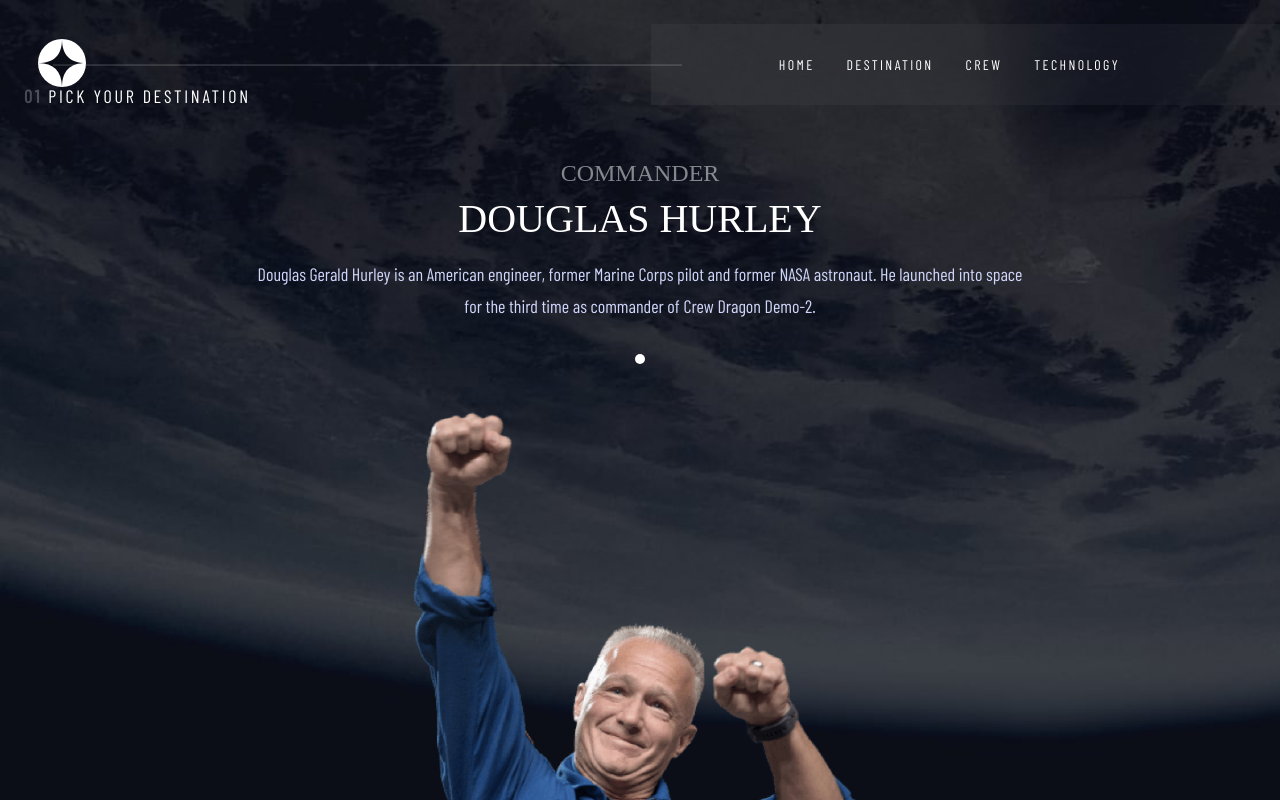
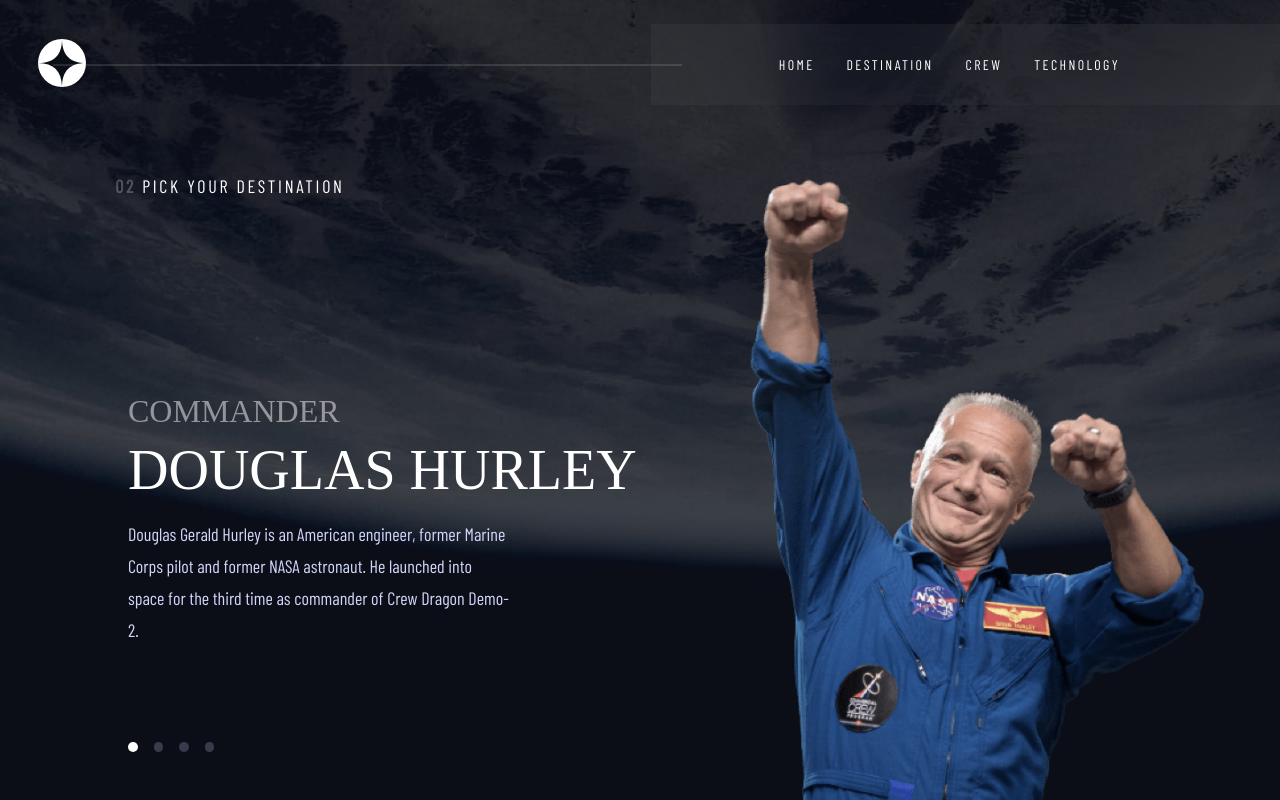
Before and after one commit to RenzVanni/space_tourism, a React (Vite) app: page /crew in a window 1280 px wide. Shown: the top 800 px of the page. Built offline with nearby package versions, Linux system fonts and the light colour scheme; a web font is replaced by a local one.

Commit message:
update from static to dynamic crew

```diff
--- a/src/App.jsx
+++ b/src/App.jsx
@@ -6,6 +6,8 @@
 import Crew from "./pages/Crew";
 import Technology from "./pages/Technology";
 
+import data from "./data.json";
+
 function App() {
   return (
     <BrowserRouter>
@@ -13,7 +15,7 @@
         <Route path="/" element={<SharedLayout />}>
           <Route index element={<Home />} />
           <Route path="destination" element={<Destination />} />
-          <Route path="crew" element={<Crew />} />
+          <Route path="crew" element={<Crew data={data.crew} />} />
           <Route path="technology" element={<Technology />} />
         </Route>
       </Routes>
--- a/src/pages/Crew.jsx
+++ b/src/pages/Crew.jsx
@@ -1,36 +1,49 @@
-import React from "react";
+import { useState, useEffect } from "react";
+function Crew({ data }) {
+  const [crew, setCrew] = useState(data);
+  const [person, setPerson] = useState(data[0]);
+  const [active, setActive] = useState(0);
 
-function Crew() {
+  useEffect(() => {
+    console.log(person);
+  }, [person]);
+
   return (
     <div className="crew">
       <p className="pick">
-        <span>01</span> PICK YOUR DESTINATION
+        <span>02</span> PICK YOUR DESTINATION
       </p>
 
       <div className="information-container">
-        <div className="container-1">
-          <div className="image-container">
-            <img
-              src="../../public/assets/crew/image-douglas-hurley.png"
-              alt=""
-            />
-          </div>
-
-          <ul>
-            <li>
-              <div></div>
-            </li>
-          </ul>
+        <div className="image-container">
+          <img src={person.images.png} alt={person.name} />
         </div>
 
-        <div className="container-2">
-          <h4>COMMANDER</h4>
-          <h3>DOUGLAS HURLEY</h3>
-          <p>
-            Douglas Gerald Hurley is an American engineer, former Marine Corps
-            pilot and former NASA astronaut. He launched into space for the
-            third time as commander of Crew Dragon Demo-2.
-          </p>
+        <div className="context-container">
+          <ul>
+            {crew.map((crewCount, index) => {
+              return (
+                <li
+                  key={crewCount.name}
+                  onClick={() => {
+                    setPerson(crew[index]);
+                    setActive(index);
+                  }}
+                >
+                  <div
+                    style={{
+                      backgroundColor: active === index ? "#fff" : "#383b4b",
+                    }}
+                  ></div>
+                </li>
+              );
+            })}
+          </ul>
+          <div className="sub-container">
+            <h4>{person.role}</h4>
+            <h3>{person.name}</h3>
+            <p>{person.bio}</p>
+          </div>
         </div>
       </div>
     </div>
--- a/src/pages/Destination.jsx
+++ b/src/pages/Destination.jsx
@@ -4,6 +4,7 @@
 function Destination() {
   const [destination, setDestination] = useState(data.destinations[0]);
   const [dataName, setDataName] = useState(data.destinations);
+  const [active, setActive] = useState(0);
 
   useEffect(() => {
     console.log(destination);
@@ -27,7 +28,15 @@
             return (
               <li
                 key={dats.name}
-                onClick={() => setDestination(dataName[index])}
+                onClick={() => {
+                  setDestination(dataName[index]);
+                  setActive(index);
+                }}
+                style={{
+                  borderBottom:
+                    active === index ? "3px solid var(--primary-3)" : null,
+                  color: active === index ? "var(--primary-3)" : null,
+                }}
               >
                 {dats.name}
               </li>
--- a/src/pages/Home.jsx
+++ b/src/pages/Home.jsx
@@ -15,7 +15,9 @@
       </div>
 
       <div className="explore-button">
-        <button>EXPLORE</button>
+        <div className="btn-circle">
+          <button>EXPLORE</button>
+        </div>
       </div>
     </div>
   );
--- a/src/scss/layout/_crew.scss
+++ b/src/scss/layout/_crew.scss
@@ -49,17 +49,19 @@
     font-size: 1rem;
     opacity: 0.4951;
     margin: 0 auto 0.5rem auto;
+    text-transform: uppercase;
     width: clamp(300px, 60%, 100%);
   }
 
   h3 {
     font-size: 1.5rem;
     margin: 0 auto 1rem auto;
+    text-transform: uppercase;
     width: clamp(300px, 60%, 100%);
   }
 
   p {
-    margin: 0 1.5rem;
+    margin: 0 auto;
     width: clamp(300px, 60%, 100%);
   }
   @media (min-width: 375px) {
@@ -68,17 +70,15 @@
 
     .pick {
       text-align: start;
+      margin: 0 0 0 1.5rem;
     }
 
     .information-container {
       display: flex;
       flex-direction: column-reverse;
 
-      .container-1 {
-        display: flex;
-        flex-direction: column-reverse;
-
       .image-container {
+        border-bottom: none;
         margin: 0;
         width: 100%;
 
@@ -87,17 +87,17 @@
         }
       }
 
+      .context-container {
+        display: flex;
+        flex-direction: column-reverse;
+        align-items: center;
+        margin-top: 3rem;
+
         ul {
           margin: 2rem 0 3rem 0;
         }
-      }
 
-      .container-2 {
-        display: flex;
-        flex-direction: column;
-        align-items: center;
-        margin-top: 3rem;
-
+        .sub-container {
           h4 {
             font-size: 1.5rem;
           }
@@ -107,7 +107,46 @@
         }
       }
     }
+  }
   @media (min-width: 768px) {
     background-image: url("../../../public/assets/crew/background-crew-desktop.jpg");
+    height: 100vh;
+    display: flex;
+    align-items: end;
+
+    .pick {
+      position: absolute;
+      left: 9%;
+      top: 170px;
+      margin: 0;
+    }
+    .information-container {
+      flex-direction: row-reverse;
+
+      .context-container {
+        margin-top: 0;
+        width: 100%;
+        align-items: start;
+        gap: 4rem;
+        padding-left: 8rem;
+        .sub-container {
+          text-align: start;
+          h4 {
+            font-size: 2rem;
+            margin: 0 0 0.5rem 0;
+            width: 100%;
+          }
+          h3 {
+            font-size: 3.5rem;
+            margin: 0 0 1rem 0;
+            width: 100%;
+          }
+          p {
+            margin: 0;
+            width: 70%;
           }
         }
+      }
+    }
+  }
+}
--- a/src/scss/layout/_destination.scss
+++ b/src/scss/layout/_destination.scss
@@ -31,7 +31,7 @@
       list-style: none;
       text-transform: uppercase;
       padding: 0.7rem 0;
-      transition: 0.2s ease-in-out;
+      transition: 0.1s ease-in-out;
     }
 
     li:hover {
--- a/src/scss/styles.css
+++ b/src/scss/styles.css
@@ -209,8 +209,13 @@
 }
 .home .explore-button {
   margin-top: 5rem;
+  display: flex;
+  justify-content: center;
 }
-.home .explore-button button {
+.home .explore-button .btn-circle {
+  padding: 1rem;
+}
+.home .explore-button .btn-circle button {
   width: 9.375rem;
   height: 9.375rem;
   background-color: var(--primary-3);
@@ -222,23 +227,38 @@
   font-weight: 400;
   letter-spacing: 1.25px;
 }
+.home .explore-button .btn-circle:hover {
+  border-radius: 100%;
+  background-color: rgba(255, 255, 255, 0.1036);
+}
 @media (min-width: 375px) {
   .home {
     background-image: url("../../../public/assets/home/background-home-tablet.jpg");
+    height: auto;
   }
   .home .text-container {
     padding: 0 20%;
   }
-  .home .explore-button button {
+  .home .explore-button .btn-circle {
+    padding: 2rem;
+    width: -moz-fit-content;
+    width: fit-content;
+  }
+  .home .explore-button .btn-circle button {
     width: 242px;
     height: 242px;
     font-size: 2rem;
     letter-spacing: 2px;
   }
+  .home .explore-button .btn-circle:hover {
+    border-radius: 100%;
+    background-color: rgba(255, 255, 255, 0.1036);
+  }
 }
 @media (min-width: 768px) {
   .home {
     background-image: url("../../../public/assets/home/background-home-desktop.jpg");
+    height: 100vh;
     display: flex;
     align-items: flex-end;
     padding: 7rem 9rem;
@@ -256,9 +276,16 @@
     display: flex;
     justify-content: end;
   }
-  .home .explore-button button {
+  .home .explore-button .btn-circle {
+    padding: 4rem;
+  }
+  .home .explore-button .btn-circle button {
     width: 274px;
     height: 274px;
+  }
+  .home .explore-button .btn-circle:hover {
+    border-radius: 100%;
+    background-color: rgba(255, 255, 255, 0.1036);
   }
 }
 
@@ -294,7 +321,7 @@
   list-style: none;
   text-transform: uppercase;
   padding: 0.7rem 0;
-  transition: 0.2s ease-in-out;
+  transition: 0.1s ease-in-out;
 }
 .destination ul li:hover {
   border-bottom: 3px solid var(--primary-3);
@@ -435,15 +462,17 @@
   font-size: 1rem;
   opacity: 0.4951;
   margin: 0 auto 0.5rem auto;
+  text-transform: uppercase;
   width: clamp(300px, 60%, 100%);
 }
 .crew h3 {
   font-size: 1.5rem;
   margin: 0 auto 1rem auto;
+  text-transform: uppercase;
   width: clamp(300px, 60%, 100%);
 }
 .crew p {
-  margin: 0 1.5rem;
+  margin: 0 auto;
   width: clamp(300px, 60%, 100%);
 }
 @media (min-width: 375px) {
@@ -453,41 +482,75 @@
   }
   .crew .pick {
     text-align: start;
+    margin: 0 0 0 1.5rem;
   }
   .crew .information-container {
     display: flex;
     flex-direction: column-reverse;
   }
-  .crew .information-container .container-1 {
-    display: flex;
-    flex-direction: column-reverse;
-  }
-  .crew .information-container .container-1 .image-container {
+  .crew .information-container .image-container {
+    border-bottom: none;
     margin: 0;
     width: 100%;
   }
-  .crew .information-container .container-1 .image-container img {
+  .crew .information-container .image-container img {
     width: 456px;
   }
-  .crew .information-container .container-1 ul {
-    margin: 2rem 0 3rem 0;
-  }
-  .crew .information-container .container-2 {
+  .crew .information-container .context-container {
     display: flex;
-    flex-direction: column;
+    flex-direction: column-reverse;
     align-items: center;
     margin-top: 3rem;
   }
-  .crew .information-container .container-2 h4 {
+  .crew .information-container .context-container ul {
+    margin: 2rem 0 3rem 0;
+  }
+  .crew .information-container .context-container .sub-container h4 {
     font-size: 1.5rem;
   }
-  .crew .information-container .container-2 h3 {
+  .crew .information-container .context-container .sub-container h3 {
     font-size: 2.5rem;
   }
 }
 @media (min-width: 768px) {
   .crew {
     background-image: url("../../../public/assets/crew/background-crew-desktop.jpg");
+    height: 100vh;
+    display: flex;
+    align-items: end;
+  }
+  .crew .pick {
+    position: absolute;
+    left: 9%;
+    top: 170px;
+    margin: 0;
+  }
+  .crew .information-container {
+    flex-direction: row-reverse;
+  }
+  .crew .information-container .context-container {
+    margin-top: 0;
+    width: 100%;
+    align-items: start;
+    gap: 4rem;
+    padding-left: 8rem;
+  }
+  .crew .information-container .context-container .sub-container {
+    text-align: start;
+  }
+  .crew .information-container .context-container .sub-container h4 {
+    font-size: 2rem;
+    margin: 0 0 0.5rem 0;
+    width: 100%;
+  }
+  .crew .information-container .context-container .sub-container h3 {
+    font-size: 3.5rem;
+    margin: 0 0 1rem 0;
+    width: 100%;
+  }
+  .crew .information-container .context-container .sub-container p {
+    margin: 0;
+    width: 70%;
   }
 }
 
```
Also changed, not shown: src/scss/layout/_home.scss (+30 -0 lines), 1 other file (tests, documents, lock files or other folders). Lines whose indentation alone changed are shown as unchanged.
